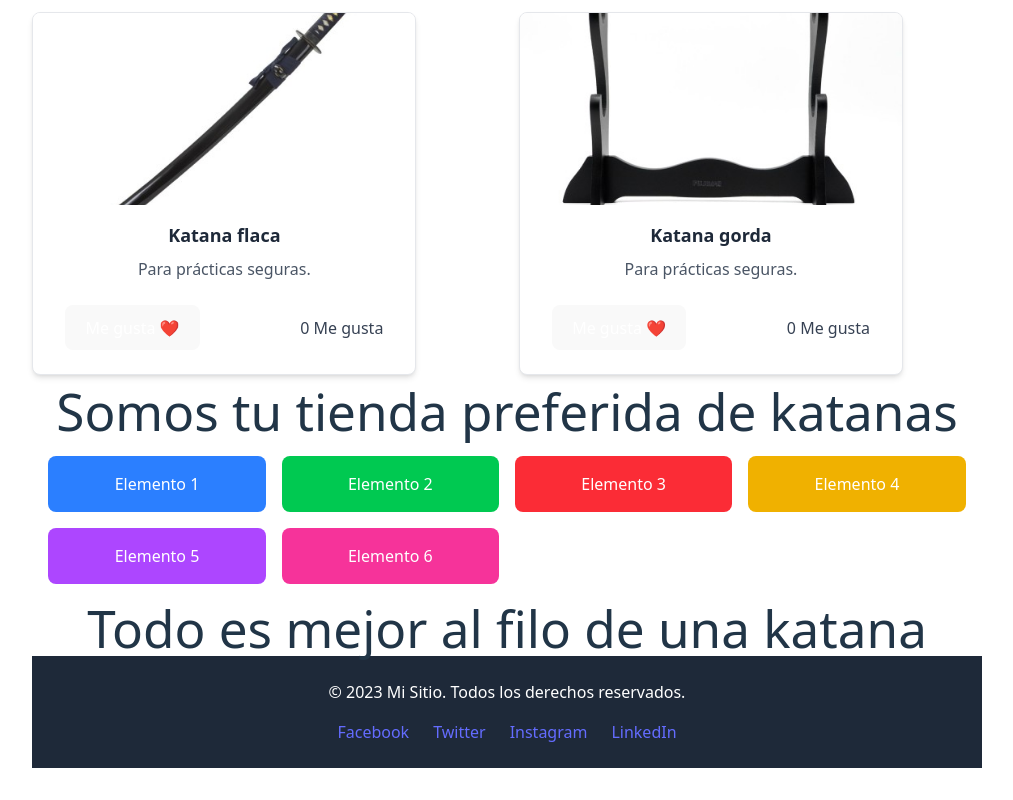
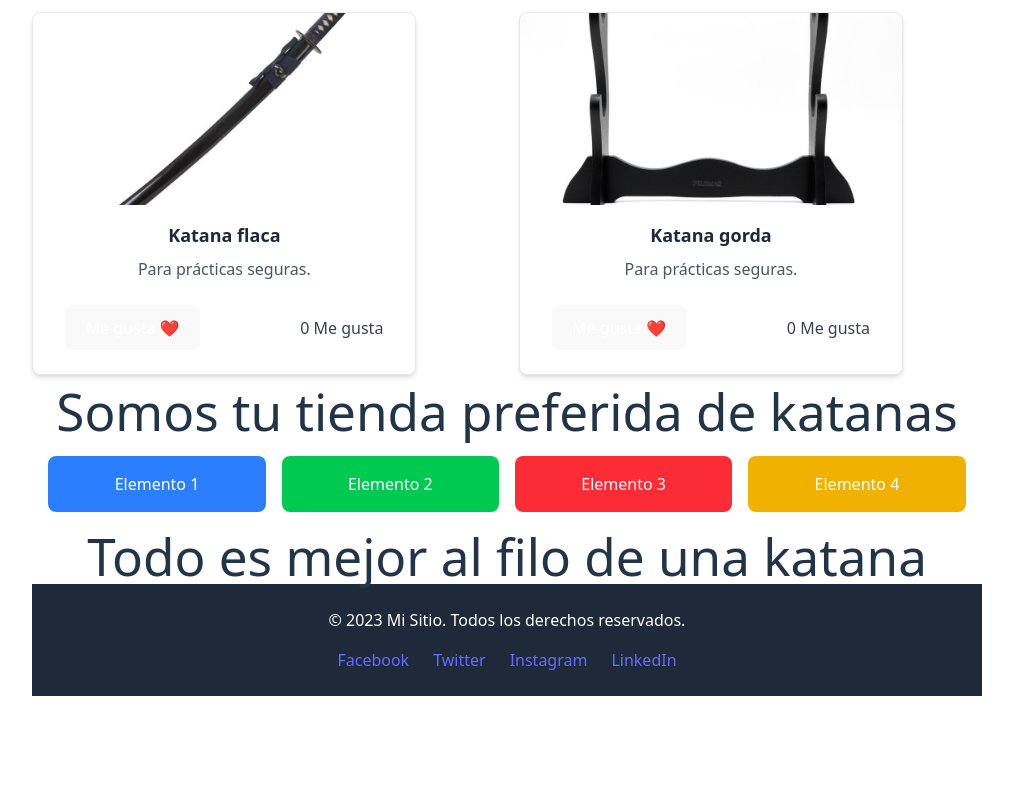
Before and after one commit to karlo1989nu/app-vite-tailwind, a React (Vite) app: page / in a window 1280 px wide. Shown: the part 997-1797 px from the top of the page, without its empty margins (133-1146 px from the left). After the commit the page ends 1725 px from the top, so only its background shows below. Built offline with nearby package versions, Linux system fonts and the light colour scheme.

Commit message:
actualizaciones

```diff
--- a/src/components/common/cont-grid.jsx
+++ b/src/components/common/cont-grid.jsx
@@ -7,8 +7,6 @@ const GridContainer = () => {
       <div className="bg-green-500 text-white p-4 rounded-lg">Elemento 2</div>
       <div className="bg-red-500 text-white p-4 rounded-lg">Elemento 3</div>
       <div className="bg-yellow-500 text-white p-4 rounded-lg">Elemento 4</div>
-      <div className="bg-purple-500 text-white p-4 rounded-lg">Elemento 5</div>
-      <div className="bg-pink-500 text-white p-4 rounded-lg">Elemento 6</div>
     </div>
   );
 };
```
